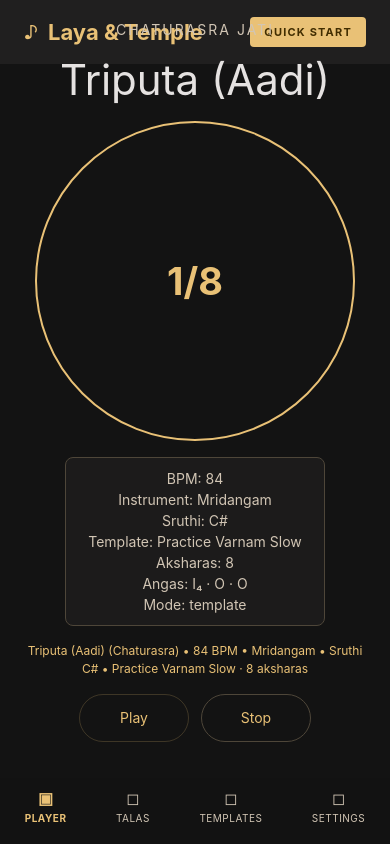
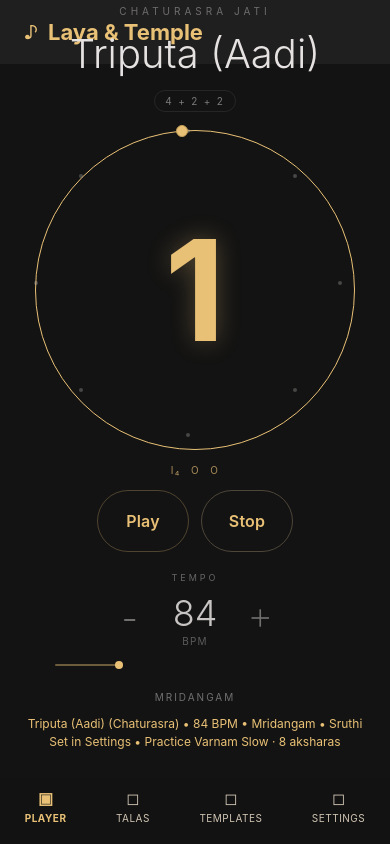
Before and after one commit to narendersurabhi/carnatic-metronome, a React Native app: screen /Player in a window 390 px wide. Built offline with nearby package versions, Linux system fonts and the light colour scheme.

Commit message:
feat(player): refresh zen-style player UX

```diff
--- a/src/components/tala/RhythmCycleRing.tsx
+++ b/src/components/tala/RhythmCycleRing.tsx
@@ -3,8 +3,111 @@ import { StyleSheet, Text, View } from 'react-native';
 
 import { colors } from '../../theme/tokens';
 
-export const RhythmCycleRing = ({ activeBeat, totalBeats }: { activeBeat: number; totalBeats: number }) => (
-  <View style={styles.ring}><Text style={styles.text}>{activeBeat}/{totalBeats}</Text></View>
-);
+interface RhythmCycleRingProps {
+  activeBeat: number;
+  totalBeats: number;
+  angaLabels?: string[];
+}
 
-const styles = StyleSheet.create({ ring: { width: 320, height: 320, borderRadius: 160, borderWidth: 2, borderColor: colors.gold, alignItems: 'center', justifyContent: 'center' }, text: { color: colors.gold, fontSize: 38, fontWeight: '700' } });
+const toPosition = (radius: number, angleInDegrees: number) => {
+  const radians = ((angleInDegrees - 90) * Math.PI) / 180;
+  return {
+    x: radius + radius * Math.cos(radians),
+    y: radius + radius * Math.sin(radians)
+  };
+};
+
+export const RhythmCycleRing = ({ activeBeat, totalBeats, angaLabels = [] }: RhythmCycleRingProps) => {
+  const safeTotal = Math.max(1, totalBeats);
+  const safeBeat = ((Math.max(1, activeBeat) - 1) % safeTotal) + 1;
+  const dotRadius = 146;
+  const markerRadius = 152;
+  const activeAngle = ((safeBeat - 1) / safeTotal) * 360;
+  const activePosition = toPosition(dotRadius, activeAngle);
+
+  const beatMarkers = Array.from({ length: safeTotal }, (_, index) => {
+    const angle = (index / safeTotal) * 360;
+    return {
+      index,
+      ...toPosition(markerRadius, angle)
+    };
+  });
+
+  const labels = angaLabels.slice(0, 3);
+
+  return (
+    <View style={styles.frame}>
+      <View style={styles.ring}>
+        {beatMarkers.map((marker) => (
+          <View key={`marker-${marker.index}`} style={[styles.marker, { left: marker.x, top: marker.y }]} />
+        ))}
+        <View style={[styles.activeDot, { left: activePosition.x, top: activePosition.y }]} />
+        <Text style={styles.text}>{safeBeat}</Text>
+      </View>
+      {labels.length > 0 ? (
+        <View style={styles.angaLabels}>
+          {labels.map((label, index) => (
+            <Text key={`${label}-${index}`} style={styles.angaLabel}>
+              {label}
+            </Text>
+          ))}
+        </View>
+      ) : null}
+    </View>
+  );
+};
+
+const styles = StyleSheet.create({
+  frame: { alignItems: 'center', justifyContent: 'center' },
+  ring: {
+    width: 320,
+    height: 320,
+    borderRadius: 160,
+    borderWidth: 1.5,
+    borderColor: colors.gold,
+    alignItems: 'center',
+    justifyContent: 'center'
+  },
+  text: {
+    color: colors.gold,
+    fontSize: 140,
+    lineHeight: 148,
+    fontWeight: '700',
+    textShadowColor: 'rgba(233,193,118,0.3)',
+    textShadowOffset: { width: 0, height: 0 },
+    textShadowRadius: 24
+  },
+  marker: {
+    position: 'absolute',
+    width: 4,
+    height: 4,
+    borderRadius: 2,
+    backgroundColor: 'rgba(229,226,225,0.25)',
+    marginLeft: -2,
+    marginTop: -2
+  },
+  activeDot: {
+    position: 'absolute',
+    width: 12,
+    height: 12,
+    borderRadius: 6,
+    backgroundColor: colors.gold,
+    borderWidth: 1,
+    borderColor: colors.primaryContainer,
+    marginLeft: -6,
+    marginTop: -6
+  },
+  angaLabels: {
+    marginTop: 14,
+    flexDirection: 'row',
+    gap: 10,
+    flexWrap: 'wrap',
+    justifyContent: 'center'
+  },
+  angaLabel: {
+    fontSize: 10,
+    textTransform: 'uppercase',
+    letterSpacing: 1.5,
+    color: 'rgba(233,193,118,0.7)'
+  }
+});
--- a/src/features/player/PlayerScreen.tsx
+++ b/src/features/player/PlayerScreen.tsx
@@ -1,5 +1,5 @@
-import React, { useMemo } from 'react';
-import { ActivityIndicator, Pressable, StyleSheet, Text, View } from 'react-native';
+import React, { useMemo, useState } from 'react';
+import { ActivityIndicator, LayoutChangeEvent, Pressable, StyleSheet, Text, View } from 'react-native';
 
 import { useAppStore } from '../../state/appStore';
 import { usePlayerController } from '../../state/playerController';
@@ -10,8 +10,12 @@ import { colors } from '../../theme/tokens';
 import { JATIS, SAPTA_TALA_DEFINITIONS, deriveCycleSummary, derivePlayerSummaryText } from '../../domain/tala';
 
 export const PlayerScreen = () => {
-  const { selectedTala, selectedJati, selectedInstrument, sruthi, currentTemplate } = useAppStore();
+  const { selectedTala, selectedJati, selectedInstrument, currentTemplate, setField } = useAppStore();
   const { activeBeat, bpm, cycle, totalAksharas, playbackState, audioError, controls } = usePlayerController();
+  const [tempoTrackWidth, setTempoTrackWidth] = useState(1);
+
+  const minBpm = 20;
+  const maxBpm = 300;
 
   const talaName = useMemo(
     () => SAPTA_TALA_DEFINITIONS.find((t) => t.id === selectedTala)?.name ?? selectedTala,
@@ -35,39 +39,53 @@ export const PlayerScreen = () => {
         jatiName,
         bpm,
         instrument: selectedInstrument,
-        sruthi,
+        sruthi: 'Set in Settings',
         templateName: currentTemplate.name,
         totalAksharas
       }),
-    [bpm, currentTemplate.name, jatiName, selectedInstrument, sruthi, talaName, totalAksharas]
+    [bpm, currentTemplate.name, jatiName, selectedInstrument, talaName, totalAksharas]
   );
 
   const isLoading = playbackState === 'playing' && activeBeat <= 1;
+  const structureLabel = cycle.angaBoundaries.map((anga) => `${anga.endBeat - anga.startBeat + 1}`).join(' + ');
+  const tempoProgress = Math.min(1, Math.max(0, (bpm - minBpm) / (maxBpm - minBpm)));
+  const tempoThumbPercent = `${tempoProgress * 100}%`;
+  const angaLabels = cycle.angaBoundaries.map((anga) => anga.label);
+
+  const applyBpm = (next: number) => {
+    setField('bpm', Math.max(minBpm, Math.min(maxBpm, Math.round(next))));
+  };
+
+  const handleTempoTrackLayout = (event: LayoutChangeEvent) => {
+    setTempoTrackWidth(Math.max(1, event.nativeEvent.layout.width));
+  };
+
+  const handleTempoTrackPress = (locationX: number) => {
+    const ratio = Math.min(1, Math.max(0, locationX / tempoTrackWidth));
+    applyBpm(minBpm + ratio * (maxBpm - minBpm));
+  };
 
   return (
     <View style={styles.screen}>
-      <TopBar />
+      <TopBar showQuickStart={false} />
       <View style={styles.content}>
         <Text style={styles.overline}>{jatiName} Jati</Text>
         <Text style={styles.title}>{talaName}</Text>
-        <RhythmCycleRing activeBeat={cycleSummary.activeBeatDisplayNumber} totalBeats={Math.max(1, cycleSummary.totalAksharas)} />
-        <View style={styles.stateCard}>
-          <Text style={styles.meta}>BPM: {bpm}</Text>
-          <Text style={styles.meta}>Instrument: {selectedInstrument}</Text>
-          <Text style={styles.meta}>Sruthi: {sruthi}</Text>
-          <Text style={styles.meta}>Template: {currentTemplate.name}</Text>
-          <Text style={styles.meta}>Aksharas: {totalAksharas}</Text>
-          <Text style={styles.meta}>Angas: {cycle.angaBoundaries.map((anga) => anga.label).join(' · ') || 'No angas set'}</Text>
-          <Text style={styles.meta}>Mode: {cycle.source}</Text>
+        <View style={styles.structureBadge}>
+          <Text style={styles.structureText}>{structureLabel || 'No anga structure'}</Text>
         </View>
+        <RhythmCycleRing
+          activeBeat={cycleSummary.activeBeatDisplayNumber}
+          totalBeats={Math.max(1, cycleSummary.totalAksharas)}
+          angaLabels={angaLabels}
+        />
         {isLoading ? <ActivityIndicator color={colors.gold} /> : null}
         {audioError ? (
           <Pressable onPress={controls.clearAudioError}>
             <Text style={styles.error}>Audio issue: {audioError} (tap to dismiss)</Text>
           </Pressable>
         ) : null}
-        <Text style={styles.summary}>{summaryText}</Text>
-        <View style={styles.controls}>
+        <View style={styles.controlsWrap}>
           <Pressable style={({ pressed }) => [styles.play, pressed && styles.pressed]} onPress={controls.togglePlayPause}>
             <Text style={styles.controlLabel}>{playbackState === 'playing' ? 'Pause' : 'Play'}</Text>
           </Pressable>
@@ -75,6 +93,31 @@ export const PlayerScreen = () => {
             <Text style={styles.controlLabel}>Stop</Text>
           </Pressable>
         </View>
+        <View style={styles.tempoSection}>
+          <Text style={styles.tempoLabel}>Tempo</Text>
+          <View style={styles.tempoRow}>
+            <Pressable style={styles.tempoStepButton} onPress={() => applyBpm(bpm - 1)}>
+              <Text style={styles.tempoStepLabel}>−</Text>
+            </Pressable>
+            <View>
+              <Text style={styles.tempoValue}>{bpm}</Text>
+              <Text style={styles.tempoUnit}>BPM</Text>
+            </View>
+            <Pressable style={styles.tempoStepButton} onPress={() => applyBpm(bpm + 1)}>
+              <Text style={styles.tempoStepLabel}>＋</Text>
+            </Pressable>
+          </View>
+          <Pressable
+            style={styles.tempoTrack}
+            onLayout={handleTempoTrackLayout}
+            onPress={(event) => handleTempoTrackPress(event.nativeEvent.locationX)}
+          >
+            <View style={[styles.tempoProgress, { width: tempoThumbPercent }]} />
+            <View style={[styles.tempoThumb, { left: tempoThumbPercent }]} />
+          </Pressable>
+        </View>
+        <Text style={styles.instrument}>{selectedInstrument.toUpperCase()}</Text>
+        <Text style={styles.summary}>{summaryText}</Text>
       </View>
       <BottomNav active="Player" />
     </View>
@@ -83,25 +126,51 @@ export const PlayerScreen = () => {
 
 const styles = StyleSheet.create({
   screen: { flex: 1, backgroundColor: colors.background },
-  content: { flex: 1, alignItems: 'center', justifyContent: 'center', gap: 16, paddingBottom: 80, paddingHorizontal: 24 },
-  overline: { color: colors.textMuted, letterSpacing: 2, textTransform: 'uppercase' },
-  title: { color: colors.text, fontSize: 42, textAlign: 'center' },
-  stateCard: {
+  content: { flex: 1, alignItems: 'center', justifyContent: 'center', gap: 12, paddingBottom: 86, paddingHorizontal: 24 },
+  overline: { color: 'rgba(229,226,225,0.4)', letterSpacing: 4, textTransform: 'uppercase', fontSize: 10 },
+  title: { color: colors.text, fontSize: 40, textAlign: 'center', fontWeight: '300' },
+  structureBadge: {
     borderWidth: 1,
-    borderColor: colors.outline,
-    borderRadius: 8,
-    paddingVertical: 12,
-    paddingHorizontal: 16,
-    gap: 4,
-    minWidth: 260,
-    backgroundColor: colors.surfaceLow
+    borderColor: 'rgba(255,255,255,0.08)',
+    borderRadius: 999,
+    paddingHorizontal: 10,
+    paddingVertical: 4,
+    marginBottom: 6
   },
-  meta: { color: colors.textMuted, textAlign: 'center' },
+  structureText: { color: 'rgba(229,226,225,0.5)', fontSize: 10, letterSpacing: 1.8, textTransform: 'uppercase' },
   summary: { color: colors.gold, fontSize: 12, textAlign: 'center', lineHeight: 18 },
   error: { color: '#d95858', fontSize: 12, textAlign: 'center' },
-  controls: { flexDirection: 'row', gap: 12 },
-  play: { borderWidth: 1, borderColor: 'rgba(233,193,118,0.2)', borderRadius: 32, minHeight: 48, minWidth: 110, justifyContent: 'center', alignItems: 'center' },
-  stop: { borderWidth: 1, borderColor: colors.outline, borderRadius: 32, minHeight: 48, minWidth: 110, justifyContent: 'center', alignItems: 'center' },
-  controlLabel: { color: colors.gold },
+  controlsWrap: { flexDirection: 'row', gap: 12, marginTop: 2 },
+  play: { borderWidth: 1, borderColor: 'rgba(233,193,118,0.28)', borderRadius: 36, minHeight: 62, minWidth: 92, justifyContent: 'center', alignItems: 'center' },
+  stop: { borderWidth: 1, borderColor: colors.outline, borderRadius: 36, minHeight: 62, minWidth: 92, justifyContent: 'center', alignItems: 'center' },
+  controlLabel: { color: colors.gold, fontSize: 16, fontWeight: '600', letterSpacing: 0.2 },
+  tempoSection: { width: '100%', maxWidth: 280, marginTop: 8 },
+  tempoLabel: { color: 'rgba(229,226,225,0.4)', textTransform: 'uppercase', letterSpacing: 3, fontSize: 9, textAlign: 'center' },
+  tempoRow: { flexDirection: 'row', alignItems: 'center', justifyContent: 'center', gap: 24, marginTop: 8 },
+  tempoValue: { color: 'rgba(229,226,225,0.86)', fontSize: 36, fontWeight: '300', textAlign: 'center' },
+  tempoUnit: { color: 'rgba(229,226,225,0.35)', fontSize: 10, letterSpacing: 1.2, textAlign: 'center' },
+  tempoStepButton: { minWidth: 38, minHeight: 38, justifyContent: 'center', alignItems: 'center' },
+  tempoStepLabel: { color: 'rgba(229,226,225,0.45)', fontSize: 24, lineHeight: 24 },
+  tempoTrack: {
+    height: 16,
+    marginTop: 10,
+    justifyContent: 'center',
+    position: 'relative'
+  },
+  tempoProgress: {
+    height: 2,
+    backgroundColor: 'rgba(233,193,118,0.42)',
+    borderRadius: 999
+  },
+  tempoThumb: {
+    position: 'absolute',
+    width: 8,
+    height: 8,
+    borderRadius: 4,
+    backgroundColor: colors.gold,
+    top: 4,
+    marginLeft: -4
+  },
+  instrument: { color: 'rgba(229,226,225,0.45)', fontSize: 10, letterSpacing: 2, textTransform: 'uppercase', marginTop: 6 },
   pressed: { opacity: 0.8 }
 });
```
Also changed, not shown: 1 other file (tests, documents, lock files or other folders).
